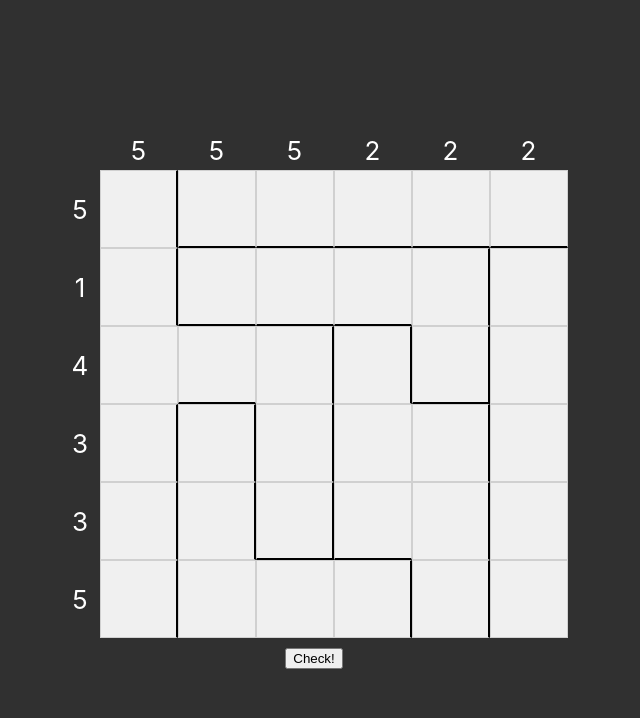
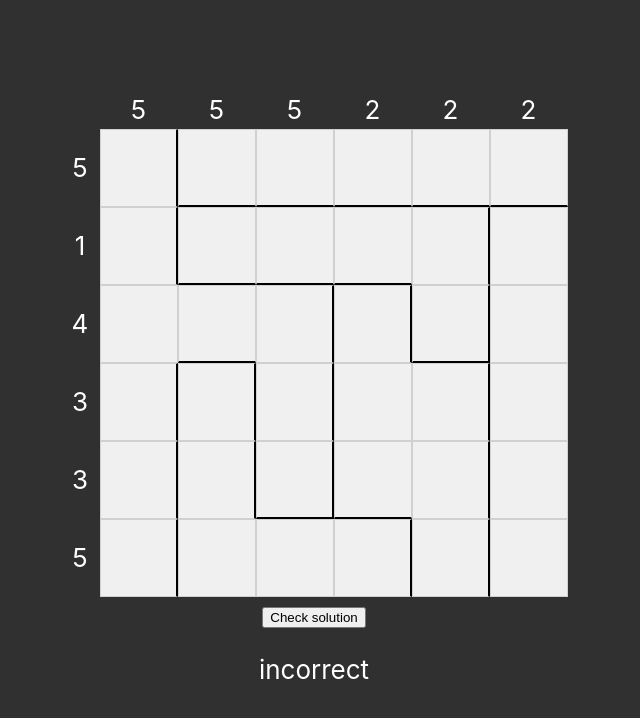
Before and after one commit to jpople/reactaquarium, a React (Create React App) app: page / in a window 1280 px wide. Shown: the top 718 px of the page, without its empty margins (326-966 px from the left). Built offline with nearby package versions, Linux system fonts and the light colour scheme.

Commit message:
added displayed message on checking solution

```diff
--- a/src/App.js
+++ b/src/App.js
@@ -25,7 +25,7 @@ class Puzzle extends React.Component {
       containers: this.props.containerArray,
       solution: this.props.solutionArray,
       squareValues: Array(this.props.solutionArray.length).fill(false),
-      correct: false,
+      correct: null,
     };
   }
   render() {
@@ -69,7 +69,7 @@ class Puzzle extends React.Component {
         sum += col[j];
       }
       headings.push(
-        <div class="col-heading">{sum}</div>
+        <div className="col-heading" key={i}>{sum}</div>
       );
     }
     return (
@@ -116,16 +116,20 @@ class Puzzle extends React.Component {
 
   renderCheckButton() {
     return(
-      <button
-        onClick={() => {this.checkCompletion()}}
-      >
-        Check!
-      </button>
+      <div>
+        <button
+          onClick={() => {this.checkCompletion()}}
+        >
+          Check solution
+        </button>
+        {<p id="answer-message">
+          {this.state.correct ? "correct" : "incorrect"}
+        </p>}
+      </div>
     )
   }
 
   handleCellClick(n) {
-    // I am so confused by this
     const cells = this.state.squareValues.slice();
     cells[n] = !cells[n];
     this.setState({squareValues: cells});
```
